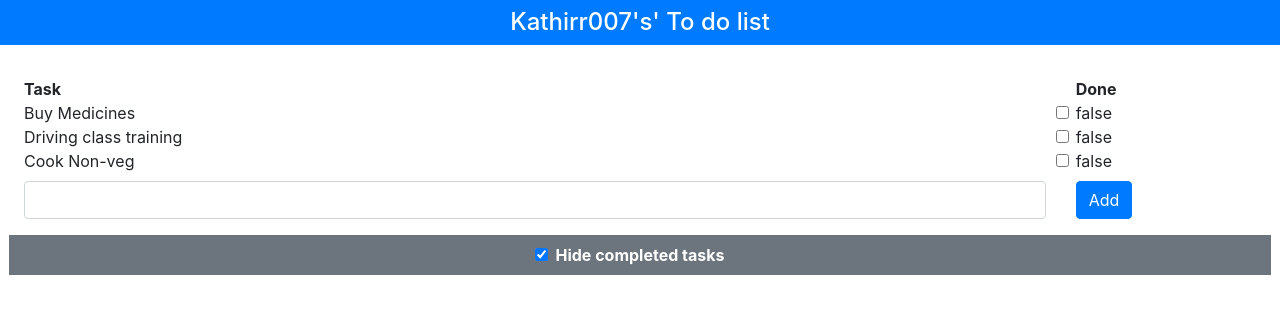
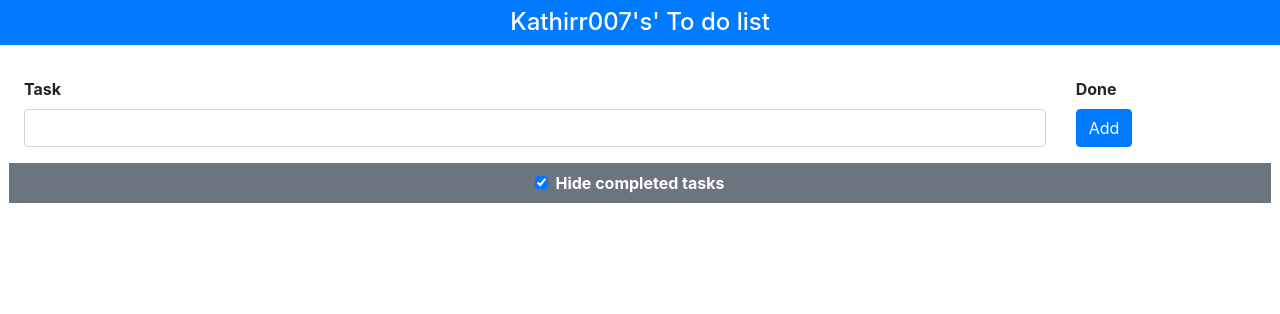
Before and after one commit to kathirr007/ProVue.js-2-Projects, a Vue app in the folder todo/: page / in a window 1280 px wide. Shown: the top 314 px of the page. Built offline with nearby package versions, Linux system fonts and the light colour scheme.

Commit message:
Added future to store data to localStorage

```diff
--- a/todo/src/App.vue
+++ b/todo/src/App.vue
@@ -44,13 +44,7 @@ export default {
   data() {
     return {
       name: "Kathirr007",
-      tasks: [
-        {action: "Buy Vegetables", done: true},
-        {action: "Buy Medicines", done: false},
-        {action: "Buy Books", done: true},
-        {action: "Driving class training", done: false},
-        {action: "Cook Non-veg", done: false}
-      ],
+      tasks: [],
       hideCompleted: true,
       newItemText: '',
     }
@@ -69,9 +63,16 @@ export default {
           done: false
         });
       }
+      localStorage.setItem('todos', JSON.stringify(this.tasks));
       this.newItemText = '';
     }
-  }
+  },
+  created() {
+    let todos = localStorage.getItem('todos');
+    if (todos != null) {
+      this.tasks = JSON.parse(todos);
+    }
+  },
 }
 </script>
 
@@ -82,5 +83,4 @@ export default {
       cursor: pointer;
     }
   }
-
 </style>
```
